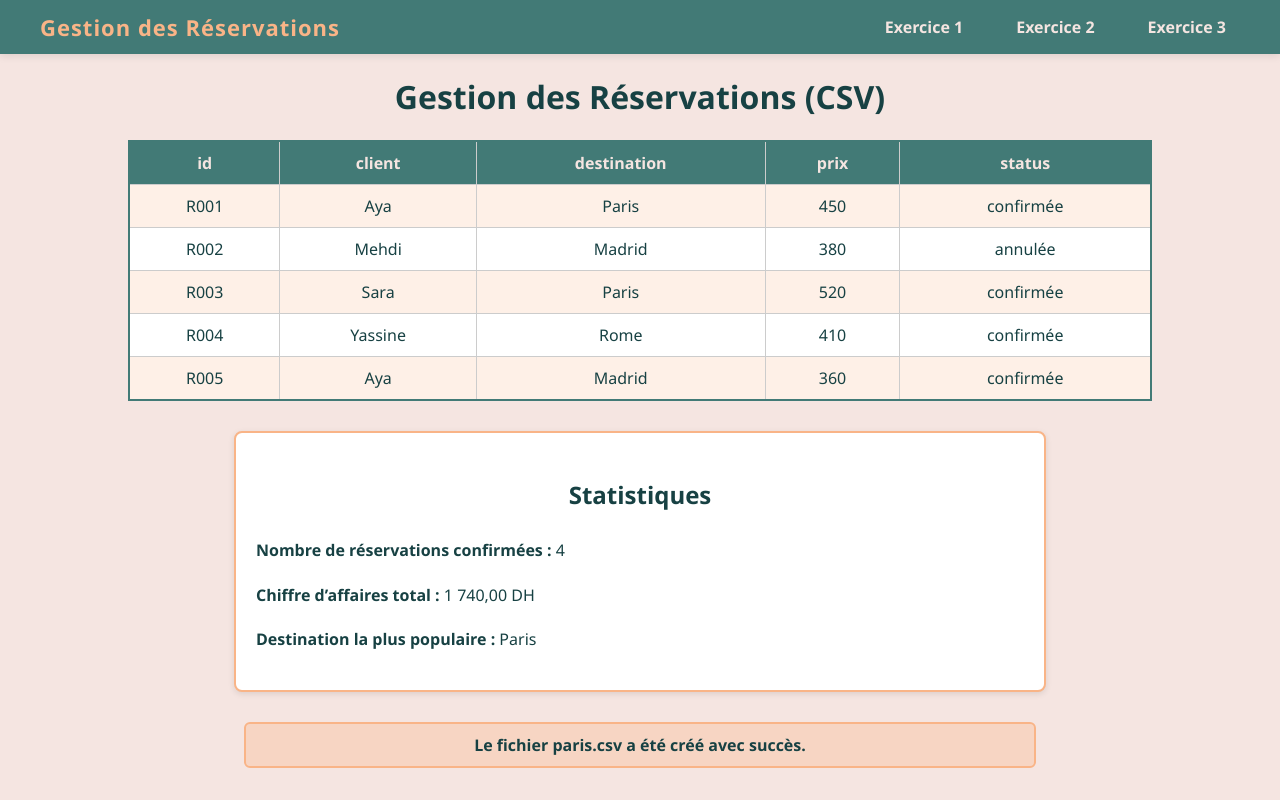
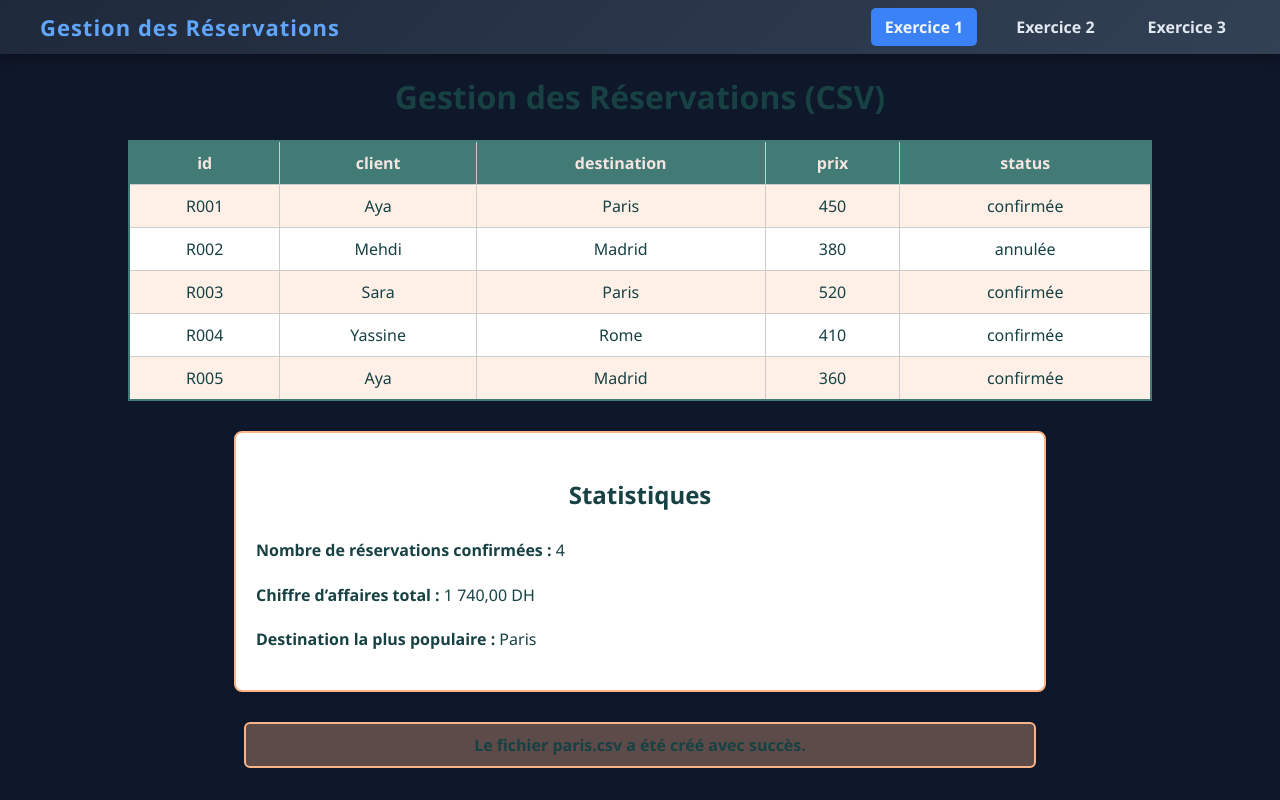
Before and after one commit to safaamedia/TP4, a PHP site: page /index.php in a window 1280 px wide. Run offline with PHP 8.4, Linux system fonts and the light colour scheme.

Commit message:
Update menu styles and active link logic

```diff
--- a/menu.php
+++ b/menu.php
@@ -6,23 +6,23 @@
 body {
     margin: 0;
     padding: 0;
-    background-color: #F5E5E1;
+    background-color: #0F172A;
     font-family: 'Segoe UI', Arial, sans-serif;
 }
 
 nav {
-    background-color: #427A76;
+    background: linear-gradient(135deg, #1E293B 0%, #334155 100%);
     color: white;
     display: flex;
     justify-content: space-between;
     align-items: center;
     padding: 12px 40px;
-    box-shadow: 0 2px 8px rgba(0,0,0,0.1);
+    box-shadow: 0 4px 12px rgba(0,0,0,0.3);
 }
 
 nav h1 {
     font-size: 22px;
-    color: #F9B487;
+    color: #60A5FA;
     margin: 0;
     letter-spacing: 1px;
 }
@@ -39,7 +39,7 @@ ul.menu li {
 }
 
 ul.menu li a {
-    color: #F5E5E1;
+    color: #E2E8F0;
     text-decoration: none;
     font-weight: bold;
     font-size: 16px;
@@ -49,13 +49,13 @@ ul.menu li a {
 }
 
 ul.menu li a:hover {
-    background-color: #F9B487;
-    color: #174143;
+    background-color: #60A5FA;
+    color: #0F172A;
 }
 
 ul.menu li a.active {
-    background-color: #174143;
-    color: #F9B487;
+    background-color: #3B82F6;
+    color: #F1F5F9;
 }
 </style>
 </head>
@@ -64,7 +64,7 @@ ul.menu li a.active {
 <nav>
     <h1>Gestion des Réservations</h1>
     <ul class="menu">
-        <li><a href="index.php" class="<?php if(basename($_SERVER['PHP_SELF'])=='exercice1.php') echo 'active'; ?>">Exercice 1</a></li>
+        <li><a href="index.php" class="<?php if(basename($_SERVER['PHP_SELF'])=='index.php') echo 'active'; ?>">Exercice 1</a></li>
         <li><a href="exercice2.php" class="<?php if(basename($_SERVER['PHP_SELF'])=='exercice2.php') echo 'active'; ?>">Exercice 2</a></li>
         <li><a href="exercice3.php" class="<?php if(basename($_SERVER['PHP_SELF'])=='exercice3.php') echo 'active'; ?>">Exercice 3</a></li>
     </ul>
```
